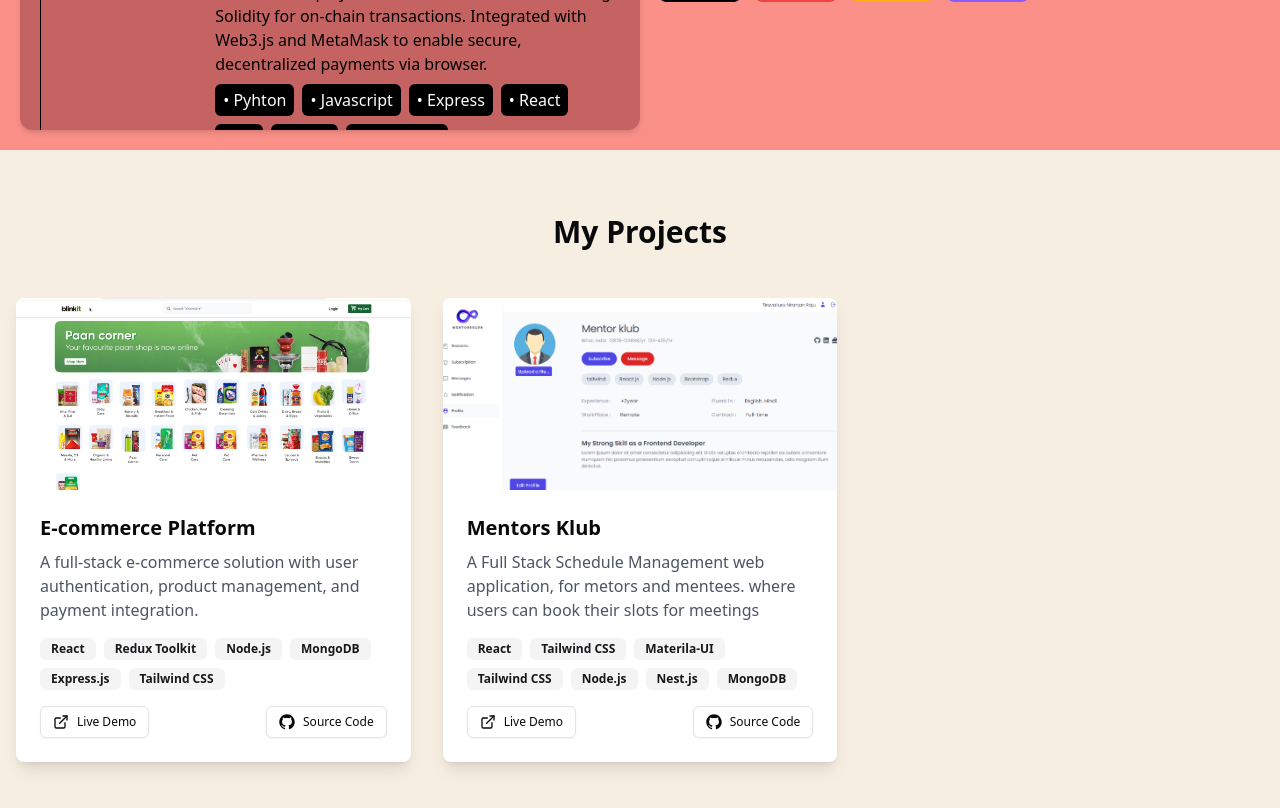
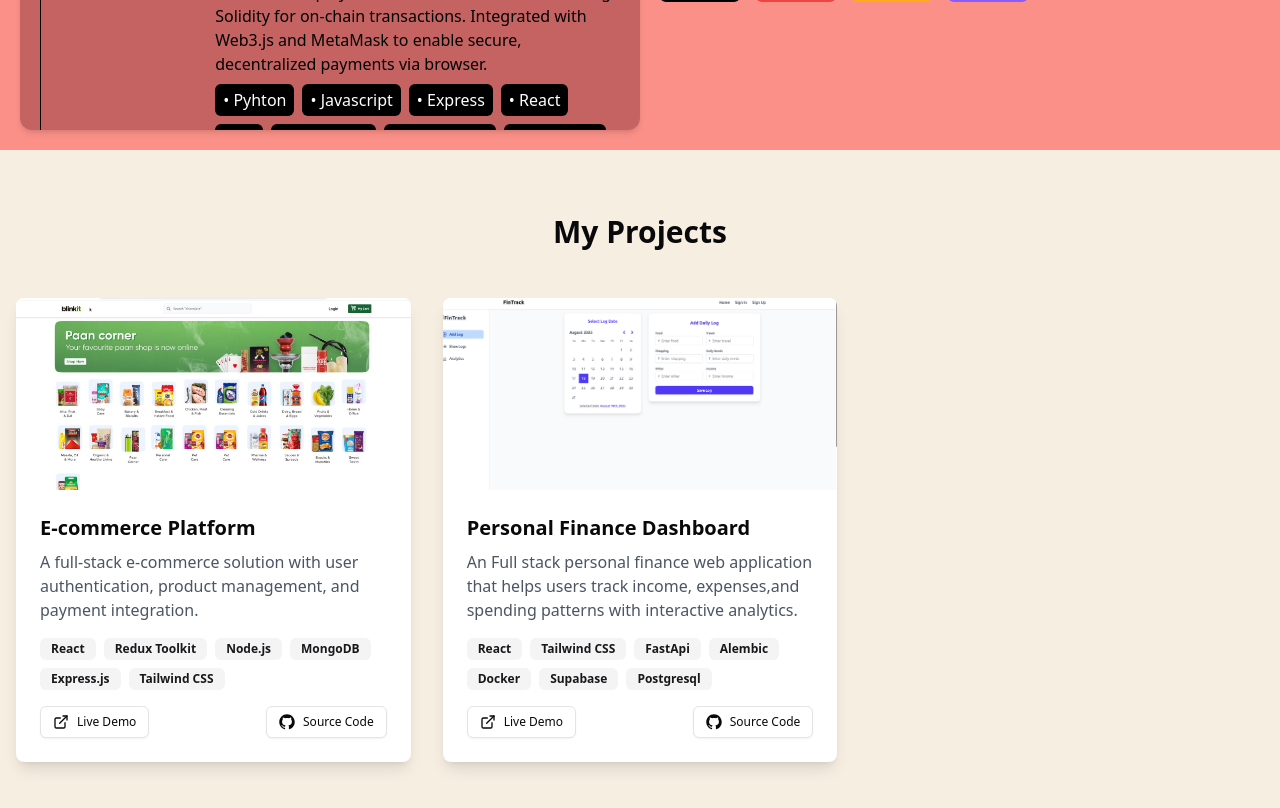
Before and after one commit to shakilaShaik/portfolio-2025, a Next.js app: page / in a window 1280 px wide. Shown: the part 1540-2348 px from the top of the page. Built offline with nearby package versions, Linux system fonts and the light colour scheme.

Commit message:
changing colors

```diff
--- a/src/components/Projects/index.jsx
+++ b/src/components/Projects/index.jsx
@@ -3,7 +3,8 @@ import { Button } from "@/components/ui/button";
 import { Badge } from "@/components/ui/badge";
 import Image from "next/image";
 import TrendSet from "@/assets/clone.png";
-import Mentorsklub from "@/assets/projectImgs/mentorsklub.png";
+// import Mentorsklub from "@/assets/projectImgs/mentorsklub.png";
+import FinanceDashboard from "@/assets/finance-dashboard.png"
 import { GitHubLogoIcon } from "@radix-ui/react-icons";
 // import TrendSet from "@/assets/projectImgs/trendset.png";
 
@@ -25,21 +26,21 @@ const projects = [
     imageUrl: TrendSet,
   },
   {
-    title: "Mentors Klub",
+    title: "Personal Finance Dashboard",
     description:
-      "A Full Stack Schedule Management web application, for metors and mentees. where users can book their slots for meetings",
+      "An Full stack personal finance web application that helps users track income, expenses,and spending patterns with interactive analytics. ",
     technologies: [
       "React",
       "Tailwind CSS",
-      "Materila-UI",
-      "Tailwind CSS",
-      "Node.js",
-      "Nest.js",
-      "MongoDB",
+      "FastApi",
+      "Alembic",
+      "Docker",
+      "Supabase",
+      "Postgresql"
     ],
-    liveUrl: "https://mentorsklub.vercel.app/",
-    githubUrl: "https://github.com/Abhisek0721/mentorsklub-frontend",
-    imageUrl: Mentorsklub,
+    liveUrl: "https://personal-finance-dashboard-psi-six.vercel.app",
+    githubUrl: "https://github.com/shakilaShaik/personal-finance-dashboard",
+    imageUrl: FinanceDashboard,
   },
 ];
 
--- a/src/components/resume/experience/index.jsx
+++ b/src/components/resume/experience/index.jsx
@@ -18,31 +18,12 @@ const ExperienceData = [
       "Express",
       "React",
       "Git",
-      "web3",
+      "TypeScript",
+      "Web socket",
       "MongoDB",
     ],
   },
-  {
-    id: 1,
-    time: "Nov 2023 - July 2024",
-    companyName: "Frontlines Edutech",
-    role: "Java Full Stack Developer Intern",
-    description: [
-      "Completed backend development training at Frontlines Edutech, learning Core Java, JDBC, SQL, Hibernate, and Spring Boot.",
-      "Developed a Patient Management System as part of my internship, using Java, Spring Boot, Hibernate, and MySQL for efficient CRUD operations and backend logic.",
 
-      " Followed best practices for clean code, scalability, and modular design while managing version control with Git.",
-    ],
-    technologies: [
-      "Data Structures And Algorithms",
-      "core Java",
-      "JDBC",
-      "SQL",
-      "Hibernate",
-      "Springboot",
-      "React",
-    ],
-  },
 ];
 
 const Experience = () => {
```
Also changed, not shown: src/assets/finance-dashboard.png (added).
